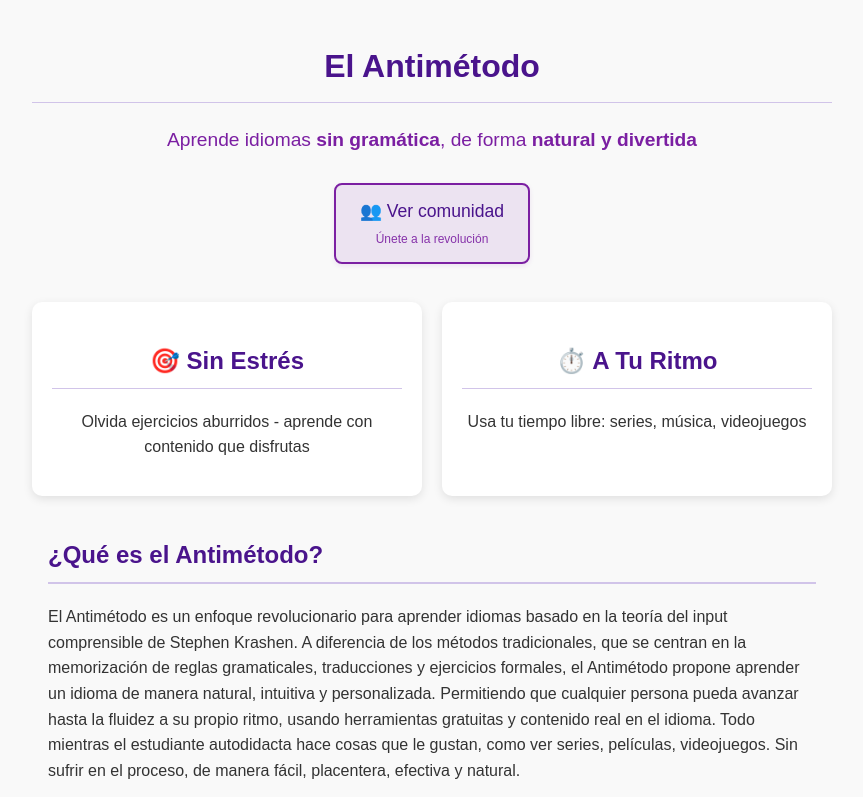
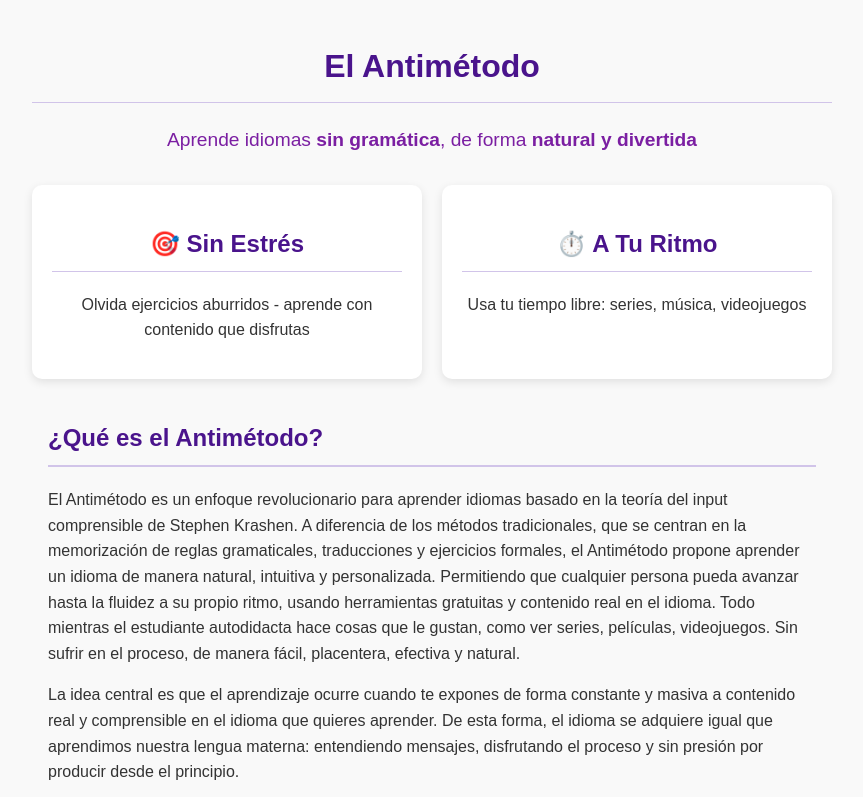
Before and after one commit to LuiseM93/ElAntimetodo, a Jekyll site: the page built from index.md, in a window 1280 px wide. Shown: the top 797 px of the page, without its empty margins (208-1071 px from the left). Built offline with Jekyll 4.4.1, drawn with Linux system fonts in a browser that asks for light colours; some of the changed lines change nothing that is shown; grey boxes are pictures that could not be loaded.

Commit message:
Update index.md

```diff
--- a/index.md
+++ b/index.md
@@ -7,56 +7,6 @@ description: Aprende idiomas de forma natural con el enfoque del input comprensi
 <div class="hero">
   <h1>El Antimétodo</h1>
   <p class="subtitle">Aprende idiomas <strong>sin gramática</strong>, de forma <strong>natural y divertida</strong></p>
-  <a href="/ElAntimetodo/comunidad" class="btn-community">
-  <span>👥 Ver comunidad</span>
-  <small>Únete a la revolución</small>
-</a>
-
-<style>
-/* Botón de comunidad - Versión mejorada */
-.btn-community {
-  display: inline-flex;
-  flex-direction: column;
-  align-items: center;
-  background: rgba(123, 31, 162, 0.1);
-  border: 2px solid #7b1fa2;
-  color: #4a148c;
-  padding: 0.8rem 1.5rem;
-  border-radius: 8px;
-  text-decoration: none;
-  transition: all 0.3s ease;
-  margin: 0.5rem;
-  font-weight: 500;
-  box-shadow: 0 2px 5px rgba(123, 31, 162, 0.1);
-}
-
-.btn-community:hover {
-  background: rgba(123, 31, 162, 0.2);
-  transform: translateY(-2px);
-  box-shadow: 0 4px 8px rgba(123, 31, 162, 0.15);
-}
-
-.btn-community span {
-  font-size: 1.1rem;
-}
-
-.btn-community small {
-  display: block;
-  font-size: 0.75rem;
-  color: #7b1fa2;
-  margin-top: 0.3rem;
-  opacity: 0.9;
-}
-@media (max-width: 768px) {
-  .btn-community {
-    padding: 0.7rem 1.2rem;
-    margin: 0.3rem;
-  }
-  .btn-community span {
-    font-size: 1rem;
-  }
-}
-</style>
   <div class="hero-cards">
     <div class="card">
       <h2>🎯 Sin Estrés</h2>
```
